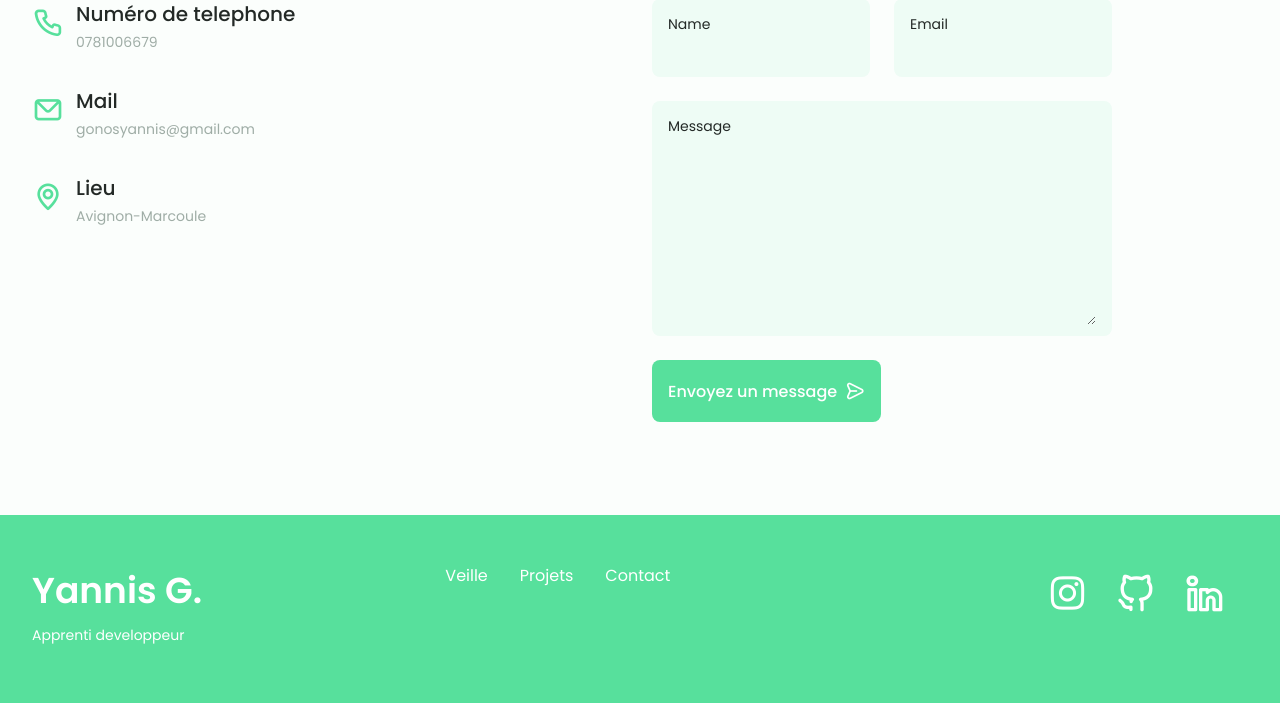
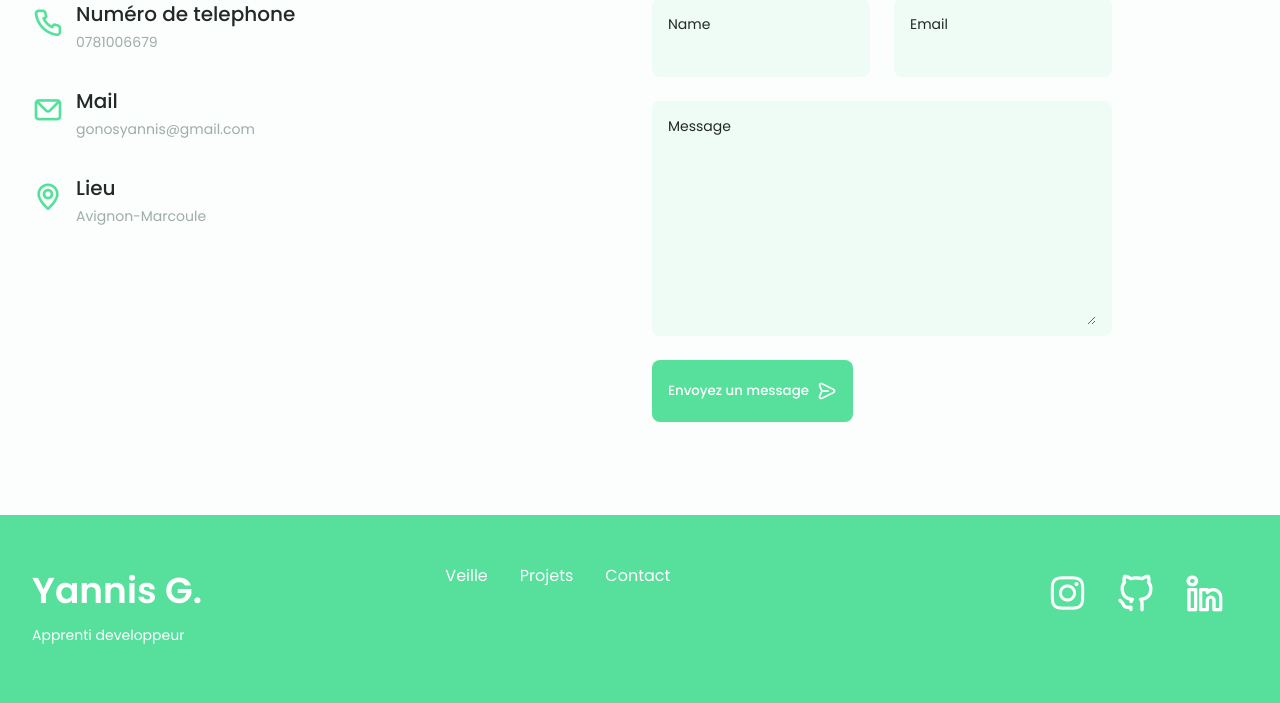
Before and after one commit to GnsYnns/bts_portefolio, a PHP site: page / in a window 1280 px wide. Shown: the part 4625-5328 px from the top of the page. Run offline with PHP 8.4, Linux system fonts and the light colour scheme.

Commit message:
modif button formulaire

```diff
--- a/assets/css/styles.css
+++ b/assets/css/styles.css
@@ -368,6 +368,8 @@
   padding                   : 1rem!important;
   border-radius             : 0.5rem!important;
   font-weight               : var(--font-medium)!important;
+  border                    :none !important;
+  font-family               : Poppins;
 }
 
 .button:hover{
--- a/index.html
+++ b/index.html
@@ -547,7 +547,7 @@
                         </div>
 
                         <div>
-                            <boutton type="submit" class="button button--flex">Envoyez un message <i class="uil uil-message button__icon"></i></button>
+                            <button type="submit" class="button button--flex">Envoyez un message <i class="uil uil-message button__icon"></i></button>
                         </div>
                     </form>
                 </div>
```
